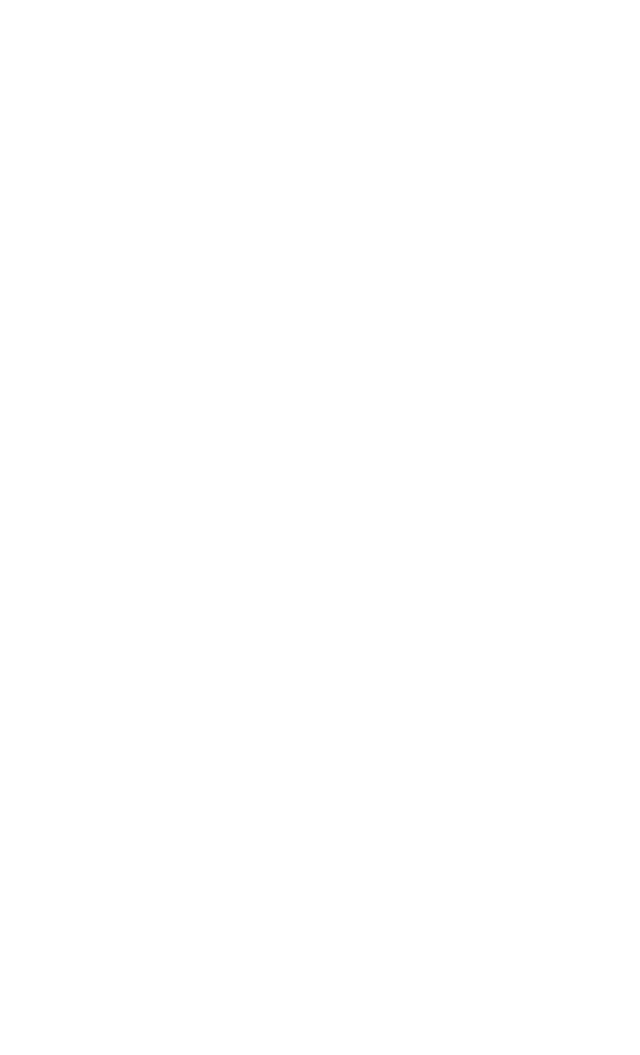
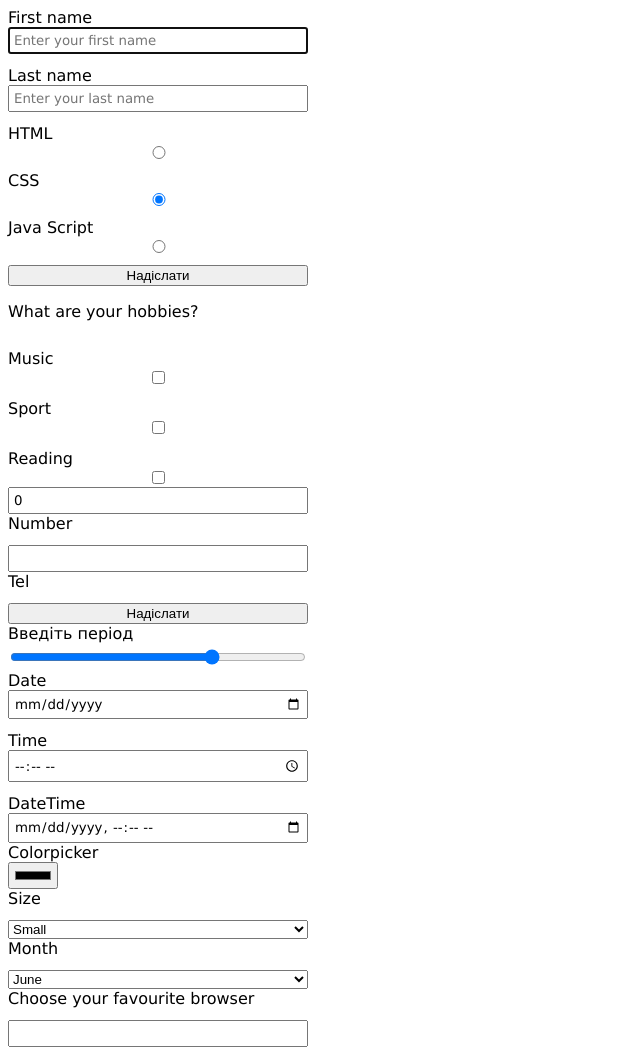
Before and after one commit to Mityasaurus/HTML_CW_24_11_23, a plain HTML site: page index.html in a window 1280 px wide. Shown: the whole page, without its empty margins (0-640 px from the left). Before the commit the page ends 800 px from the top, so only its background shows below. Drawn offline with Linux system fonts and the light colour scheme.

Commit message:
Classwork completed

```diff
--- a/index.html
+++ b/index.html
@@ -6,5 +6,127 @@
     <title>Document</title>
     <link rel="stylesheet" href="./main.css" />
   </head>
-  <body></body>
+  <body>
+    <!-- <form action="" name="example" autocomplete="on" novalidate>
+      <label for=""
+        >Email
+        <input type="email" />
+        <label for="">password<input type="password" /></label>
+      </label>
+      <button type="submit">Надіслати</button>
+    </form> -->
+    <!-- <form action="" name="example01" autocomplete="on">
+      <label for="user_email">Email</label>
+      <input type="email" id="user_email" name="email" />
+      <label for="user_password">Password</label>
+      <input type="password" id="user_password" name="password" />
+
+      <button type="submit">Надіслати</button>
+    </form> -->
+    <form action="">
+      <label for=""
+        >First name<input
+          type="text"
+          name="firstName"
+          autofocus
+          placeholder="Enter your first name"
+          minlength="2"
+          maxlength="12"
+      /></label>
+      <label for=""
+        >Last name<input
+          type="text"
+          name="lastName"
+          placeholder="Enter your last name"
+      /></label>
+      <label for=""
+        >HTML<input type="radio" name="technologies" value="HTML"
+      /></label>
+      <label for=""
+        >CSS<input type="radio" name="technologies" value="CSS" checked
+      /></label>
+      <label for=""
+        >Java Script<input type="radio" name="technologies" value="Java Script"
+      /></label>
+      <button type="submit">Надіслати</button>
+    </form>
+    <form action="">
+      <p>What are your hobbies?</p>
+      <label for=""
+        >Music<input type="checkbox" name="hobby" value="Music"
+      /></label>
+      <label for=""
+        >Sport<input type="checkbox" name="hobby" value="Sport"
+      /></label>
+      <label for=""
+        >Reading<input type="checkbox" name="hobby" value="Reading"
+      /></label>
+    </form>
+    <form action="">
+      <label for=""
+        ><input
+          type="number"
+          name="age"
+          value="0"
+          min="18"
+          max="99"
+        />Number</label
+      >
+      <label for=""><input type="phone_number" name="tel" />Tel</label>
+      <button type="submit">Надіслати</button>
+    </form>
+    <form action="">
+      <label for=""
+        >Введіть період<input
+          type="range"
+          name="range"
+          value="70"
+          min="0"
+          max="100"
+          step="10"
+      /></label>
+    </form>
+    <form action="">
+      <label for="">Date <input type="date" /></label>
+      <label for="">Time <input type="time" /></label>
+      <label for="">DateTime <input type="datetime-local" /></label>
+    </form>
+    <form action="">
+      <label for="">Colorpicker <input type="color" /></label>
+    </form>
+    <form action="">
+      <label for="size">Size</label>
+      <select name="size" id="size">
+        <option value="s">Small</option>
+        <option value="m">Medium</option>
+        <option value="l">Large</option>
+        <option value="xl">Fat-ass</option>
+      </select>
+    </form>
+    <form action="">
+      <label for="month">Month</label>
+      <select name="month" id="month">
+        <optgroup label="summer">
+          <option value="6">June</option>
+          <option value="7">July</option>
+          <option value="8">August</option>
+        </optgroup>
+        <optgroup label="autumn">
+          <option value="9">September</option>
+          <option value="10">October</option>
+          <option value="11">November</option>
+        </optgroup>
+      </select>
+    </form>
+    <form action="">
+      <label for="fav">Choose your favourite browser</label>
+      <input list="browser" id="fav" name="fav" />
+      <datalist id="browser">
+        <option value="Edge"></option>
+        <option value="FireFox"></option>
+        <option value="Chrome"></option>
+        <option value="Safari"></option>
+      </datalist>
+    </form>
+  </body>
 </html>
--- a/main.css
+++ b/main.css
@@ -0,0 +1,17 @@
+body {
+  font-family: Verdana, Geneva, Tahoma, sans-serif;
+}
+form {
+  width: 300px;
+  display: flex;
+  flex-direction: column;
+  gap: 12px;
+}
+label {
+  display: flex;
+  flex-direction: column;
+}
+input {
+  padding: 4px;
+  font-family: inherit;
+}
```
